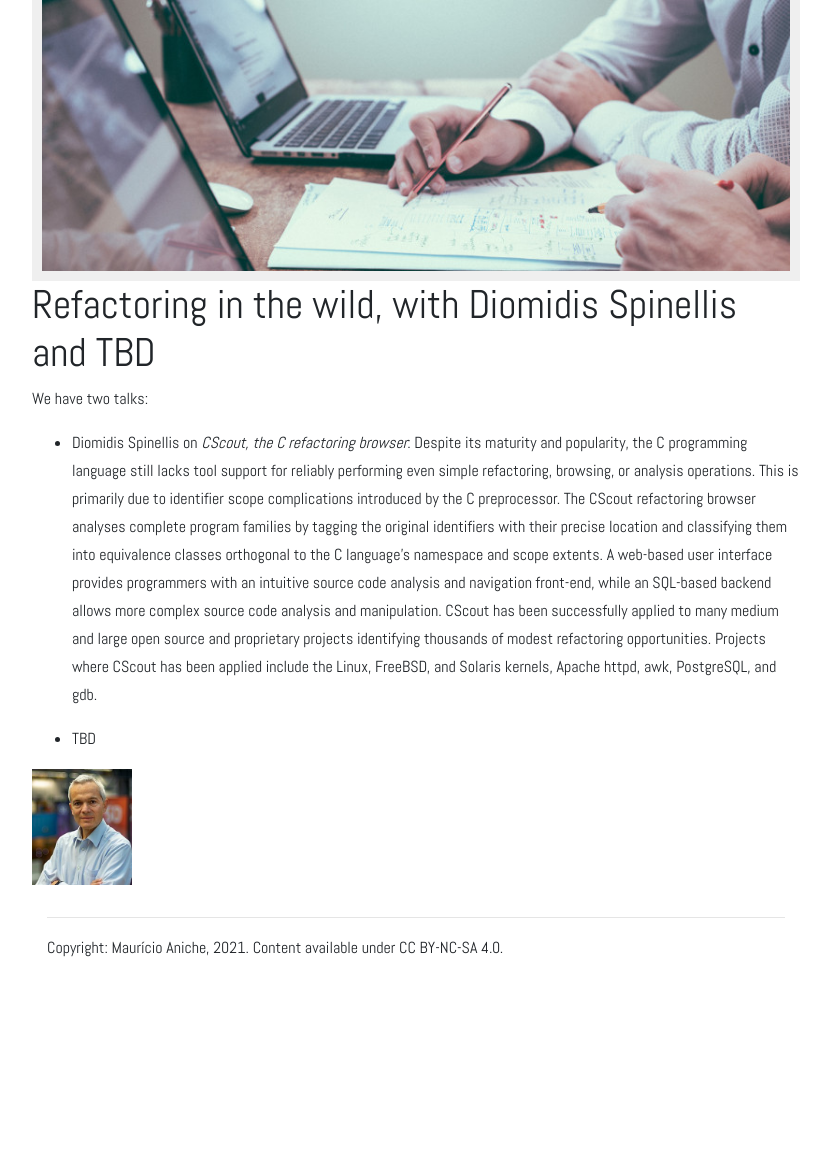
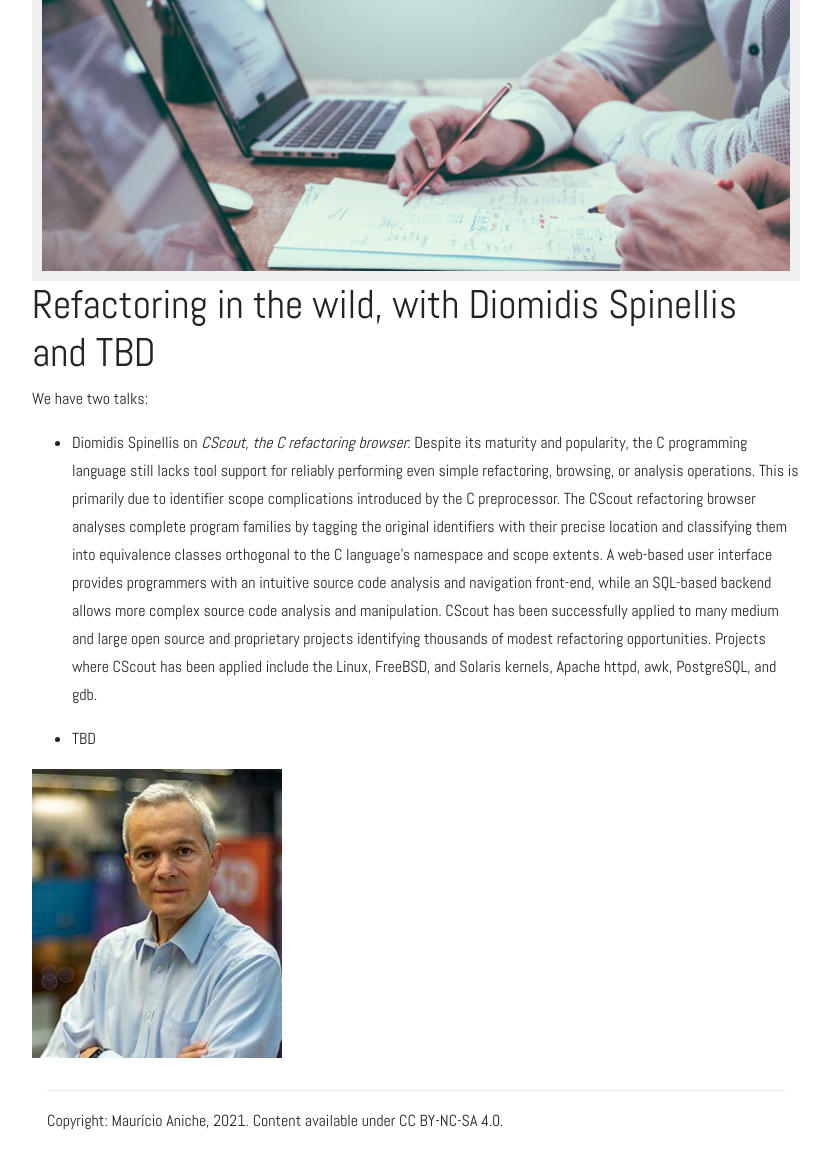
Before and after one commit to SERG-Delft/cs4300, a Jekyll site: the page built from 2021/refactoring-in-the-wild.md, in a window 1280 px wide. Shown: the whole page, without its empty margins (224-1055 px from the left). Built offline with Jekyll 4.4.1, drawn with Linux system fonts in a browser that asks for light colours; before the commit the page ends 978 px from its top, so only the background shows below that.

Commit message:
larger picture

```diff
--- a/2021/refactoring-in-the-wild.md
+++ b/2021/refactoring-in-the-wild.md
@@ -25,4 +25,4 @@ PostgreSQL, and gdb.
 * TBD
 
 
-<img src="{{ "/img/guests/diomidis.jpg" | relative_url }}" width="100px">
+<img src="{{ "/img/guests/diomidis.jpg" | relative_url }}" width="250px">
```
